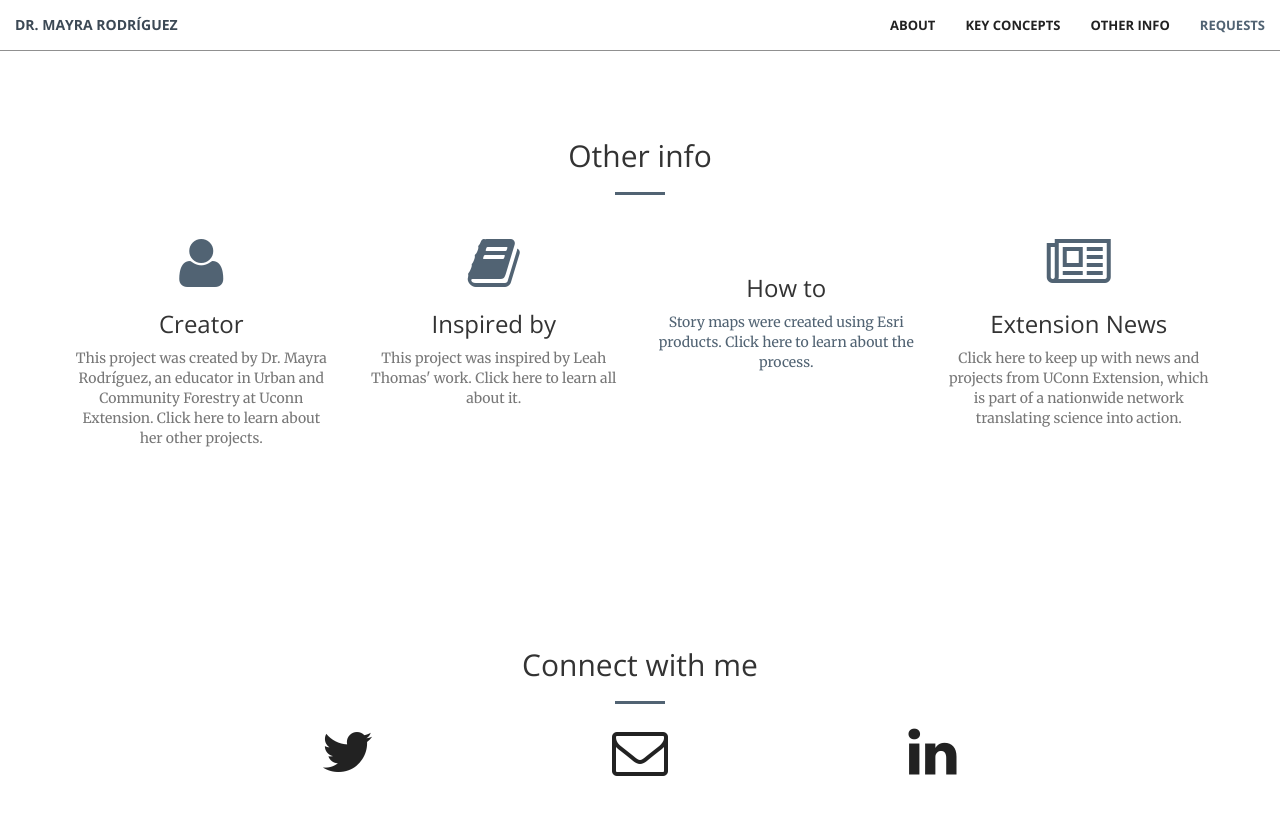
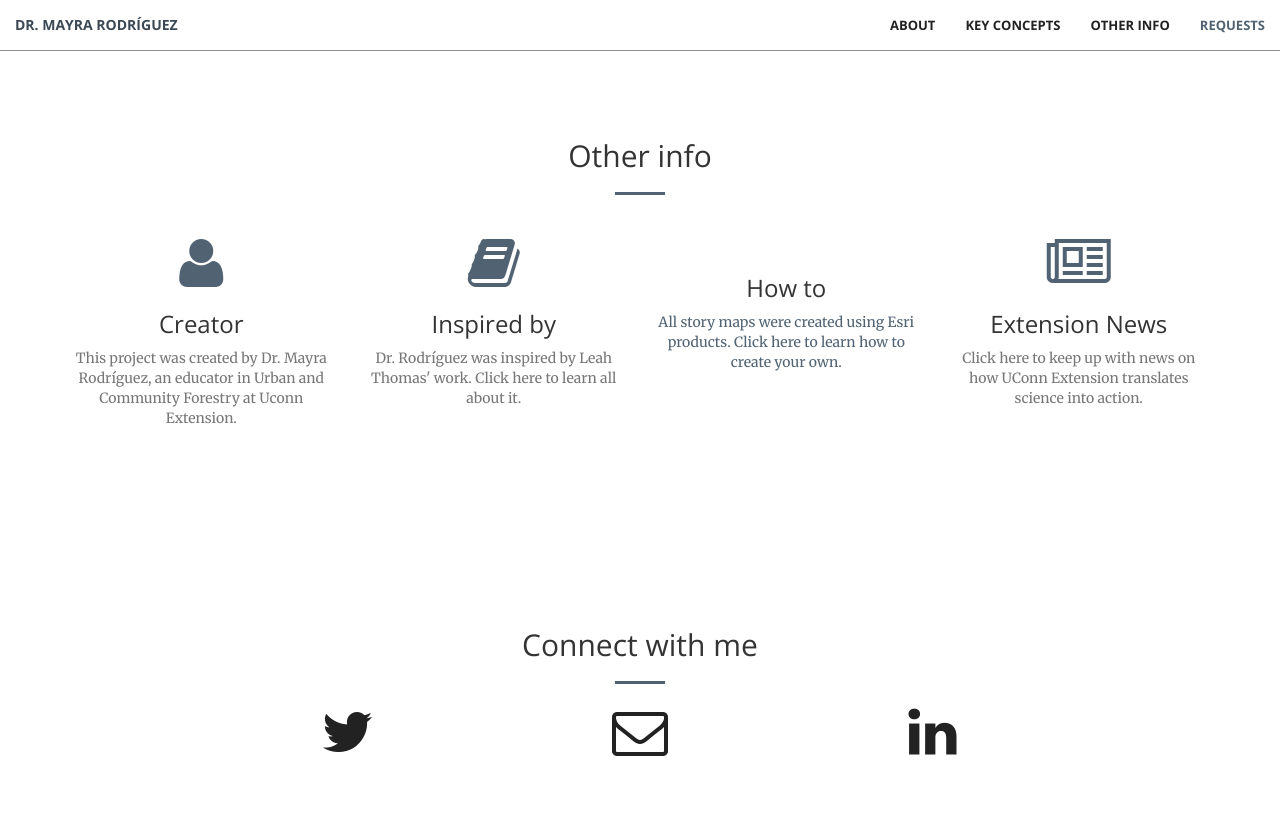
Before and after one commit to peopleandplanet/peopleandplanet.github.io, a Jekyll site: the page built from index.html, in a window 1280 px wide and 900 px high, scrolled down 2835 px. Shown: the top 815 px of the window. Built offline with Jekyll 4.4.1, drawn with Linux system fonts in a browser that asks for light colours.

Commit message:
Update services.html

```diff
--- a/_includes/services.html
+++ b/_includes/services.html
@@ -13,28 +13,28 @@
                 <div class="service-box">
                     <i class="fa fa-4x fa-user wow bounceIn text-primary"></i>
                     <h3>Creator</h3>
-                    <a href="" class="text-muted" target="_blank">This project was created by Dr. Mayra Rodríguez, an educator in Urban and Community Forestry at Uconn Extension. Click here to learn about her other projects.</a>
+                    <a href="" class="text-muted" target="_blank">This project was created by Dr. Mayra Rodríguez, an educator in Urban and Community Forestry at Uconn Extension.</a>
                 </div>
             </div>
             <div class="col-lg-3 col-md-6 text-center">
                 <div class="service-box">
                     <i class="fa fa-4x fa-book wow bounceIn text-primary" data-wow-delay=".2s"></i>
                     <h3>Inspired by</h3>
-                    <a href="" class="text-muted" target="_blank">This project was inspired by Leah Thomas' work. Click here to learn all about it.</a>
+                    <a href="" class="text-muted" target="_blank">Dr. Rodríguez was inspired by Leah Thomas' work. Click here to learn all about it.</a>
                 </div>
             </div>
             <div class="col-lg-3 col-md-6 text-center">
                 <div class="service-box">
                     <i class="fa fa-4x fa-map wow bounceIn text-primary" data-wow-delay=".1s"></i>
                     <h3>How to</h3>
-                    <a href="">Story maps were created using Esri products. Click here to learn about the process.</a>
+                    <a href="">All story maps were created using Esri products. Click here to learn how to create your own.</a>
                 </div>
             </div>
             <div class="col-lg-3 col-md-6 text-center">
                 <div class="service-box">
                     <i class="fa fa-4x fa-newspaper-o wow bounceIn text-primary" data-wow-delay=".3s"></i>
                     <h3>Extension News</h3>
-                    <a href="" class="text-muted" target="_blank">Click here to keep up with news and projects from UConn Extension, which is part of a nationwide network translating science into action.</a>
+                    <a href="" class="text-muted" target="_blank">Click here to keep up with news on how UConn Extension translates science into action.</a>
                 </div>
             </div>
         </div>
```
